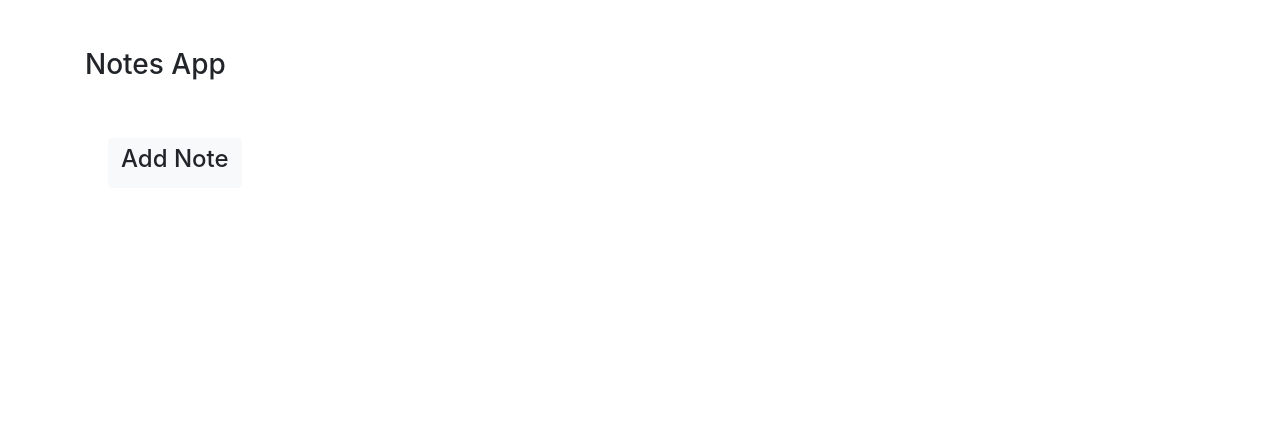
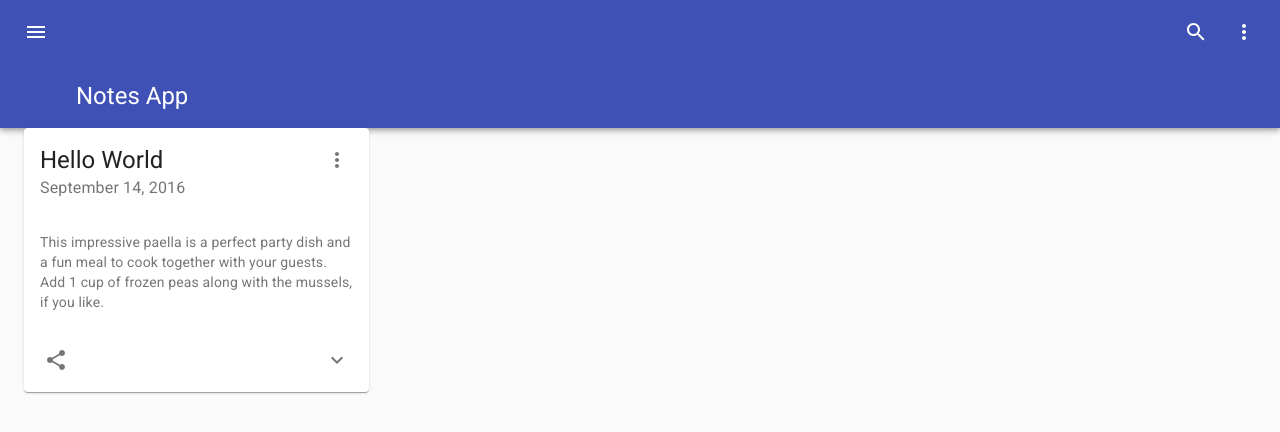
Before and after one commit to praveen1994kp/notes-ui, a React app: page / in a window 1280 px wide. Shown: the top 432 px of the page. Built offline with nearby package versions, Linux system fonts and the light colour scheme.

Commit message:
Material theme- initial commit

```diff
--- a/package.json
+++ b/package.json
@@ -5,7 +5,7 @@
   "main": "index.js",
   "scripts": {
     "dev": "npx webpack-dev-server --env.env=dev",
-    "start" :"cross-env NODE_ENV=production npm run start-prod",
+    "start": "cross-env NODE_ENV=production npm run start-prod",
     "start-prod": "npm run build && cross-env NODE_ENV=production node server",
     "heroku-prebuild": "npm install --dev npm run prebuild",
     "prebuild": "rimraf dist",
@@ -47,6 +47,9 @@
     "webpack-merge": "^4.2.2"
   },
   "dependencies": {
+    "@material-ui/core": "^4.7.0",
+    "@material-ui/icons": "^4.5.1",
+    "clsx": "^1.0.4",
     "express": "^4.17.1",
     "install": "^0.13.0",
     "lodash": "^4.17.15",
--- a/public/index.html
+++ b/public/index.html
@@ -5,13 +5,13 @@
     <meta charset="UTF-8">
     <meta name="viewport" content="width=device-width, initial-scale=1.0">
     <meta http-equiv="X-UA-Compatible" content="ie=edge">
+    <link rel="stylesheet" href="https://fonts.googleapis.com/css?family=Roboto:300,400,500,700&display=swap" />
+    <link rel="stylesheet" href="https://fonts.googleapis.com/icon?family=Material+Icons" />
     <title>Notes App</title>
-    <link rel="stylesheet" href="https://stackpath.bootstrapcdn.com/bootstrap/4.3.1/css/bootstrap.min.css"/>
     </script>
 </head>
 
-<body class="container mt-5">
-
+<body>
     <div id="AppContainer"></div>
 </body>
 
--- a/src/App.js
+++ b/src/App.js
@@ -1,10 +1,20 @@
 import React from 'react'
 import LandingPage from './pages/Landing'
+import NavBar from './components/nav'
+import CssBaseline from '@material-ui/core/CssBaseline'
 const App = () => {
-	return <div>
-		<h3>Notes App</h3>
-		<LandingPage />
-	</div>
+	return (
+		<React.Fragment>
+            <CssBaseline />
+			<NavBar />
+			<LandingPage />
+		</React.Fragment>
+	)
 }
 
 export default App
+
+/* <div>
+		<h3>Notes App</h3>
+		<LandingPage />
+	</div> */
--- /dev/null
+++ b/src/components/nav/NavBar.js
@@ -0,0 +1,50 @@
+import React from 'react'
+import {AppBar, Toolbar, IconButton, Typography } from '@material-ui/core'
+import { makeStyles } from '@material-ui/core/styles'
+import MenuIcon from '@material-ui/icons/Menu'
+import SearchIcon from '@material-ui/icons/Search'
+import MoreIcon from '@material-ui/icons/MoreVert'
+
+const useStyles = makeStyles(theme => ({
+    root:{
+        flexGrow: 1
+    },
+    menuButton:{
+        marginRight: theme.spacing(2)
+    },
+    toolbar: {
+        minHeight: 128,
+        alignItems: 'flex-start',
+        paddingTop: theme.spacing(1),
+        paddingBottom: theme.spacing(2)
+    },
+    title: {
+        flexGrow: 1,
+        alignSelf: 'flex-end'
+    }
+}))
+
+export default function ProminentAppBar() {
+    const classes= useStyles()
+
+    return (
+        <div className={classes.root}>
+            <AppBar position='static'>
+                <Toolbar className = {classes.toolbar}>
+                    <IconButton edge='start' className={classes.menuButton} color='inherit' aria-label='open-drawer'>
+                        <MenuIcon />
+                    </IconButton>
+                    <Typography className={classes.title} variant='h5' noWrap>
+                        Notes App
+                    </Typography>
+                    <IconButton aria-label='search' color='inherit'>
+                        <SearchIcon />
+                    </IconButton>
+                    <IconButton aria-label='display more actions' edge='end' color='inherit'>
+                        <MoreIcon />
+                    </IconButton>
+                </Toolbar>
+            </AppBar>
+        </div>
+    )
+}
--- /dev/null
+++ b/src/components/nav/index.js
@@ -0,0 +1,3 @@
+import NavBar from './NavBar'
+
+export default NavBar
--- a/src/pages/Landing.js
+++ b/src/pages/Landing.js
@@ -1,9 +1,20 @@
 import React from 'react'
-import NotesContainer from '../components/notes/NotesContainer'
+import {Typography, Container} from '@material-ui/core'
+import NoteSample from './NoteSample'
+/* import NotesContainer from '../components/notes/NotesContainer' */
+
+
+
 const Landing = () => {
     return (
-        <div><NotesContainer/></div>
+        <React.Fragment>
+            <Container maxWidth = 'lg'>
+                <Typography component='div' style={{height: '100vh' }} ><NoteSample /></Typography>
+            </Container>
+        </React.Fragment>
     )
 }
 
 export default Landing
+
+/*<div><NotesContainer/></div>*/
--- /dev/null
+++ b/src/pages/NoteSample.js
@@ -0,0 +1,99 @@
+import React from 'react'
+import { makeStyles } from '@material-ui/core/styles'
+import clsx from 'clsx'
+import Card from '@material-ui/core/Card'
+import CardHeader from '@material-ui/core/CardHeader'
+import CardContent from '@material-ui/core/CardContent'
+import CardActions from '@material-ui/core/CardActions'
+import Collapse from '@material-ui/core/Collapse'
+import IconButton from '@material-ui/core/IconButton'
+import Typography from '@material-ui/core/Typography'
+import ShareIcon from '@material-ui/icons/Share'
+import ExpandMoreIcon from '@material-ui/icons/ExpandMore'
+import MoreVertIcon from '@material-ui/icons/MoreVert'
+
+const useStyles = makeStyles(theme => ({
+    card: {
+        maxWidth: 345
+    },
+    expand: {
+        transform: 'rotate(0deg)',
+        marginLeft: 'auto',
+        transition: theme.transitions.create('transform', {
+            duration: theme.transitions.duration.shortest
+        })
+    },
+    expandOpen: {
+        transform: 'rotate(180deg)'
+    }
+}))
+
+
+export default function Note() {
+    const classes = useStyles()
+    const [expanded, setExpanded] = React.useState(false)
+
+    const handleExpandClick = () => {
+        setExpanded(!expanded)
+    }
+
+    return (
+        <Card className={classes.card}>
+            <CardHeader action={
+                <IconButton aria-label='settings'>
+                    <MoreVertIcon />
+                </IconButton>
+            }
+                title='Hello World'
+                subheader='September 14, 2016'
+            />
+            <CardContent>
+                <Typography variant="body2" color="textSecondary" component="p">
+                    This impressive paella is a perfect party dish and a fun meal to cook together with your
+              guests. Add 1 cup of frozen peas along with the mussels, if you like.
+                </Typography>
+            </CardContent>
+            <CardActions disableSpacing>
+                <IconButton aria-label='add to favourites'>
+                    <ShareIcon />
+                </IconButton>
+                <IconButton className={clsx(classes.expand, {
+                    [classes.expandOpen]: expanded
+                })}
+                    onClick={handleExpandClick}
+                    aria-expanded={expanded}
+                    aria-label='show more'
+                >
+                    <ExpandMoreIcon />
+                </IconButton>
+            </CardActions>
+            <Collapse in={expanded} timeout='auto' unmountOnExit>
+                <CardContent>
+                    <Typography paragraph></Typography>
+                    <Typography paragraph>
+                        Heat 1/2 cup of the broth in a pot until simmering, add saffron and set aside for 10
+                        minutes.
+          </Typography>
+                    <Typography paragraph>
+                        Heat oil in a (14- to 16-inch) paella pan or a large, deep skillet over medium-high
+                        heat. Add chicken, shrimp and chorizo, and cook, stirring occasionally until lightly
+                        browned, 6 to 8 minutes. Transfer shrimp to a large plate and set aside, leaving chicken
+                        and chorizo in the pan. Add pimentón, bay leaves, garlic, tomatoes, onion, salt and
+                        pepper, and cook, stirring often until thickened and fragrant, about 10 minutes. Add
+                        saffron broth and remaining 4 1/2 cups chicken broth; bring to a boil.
+          </Typography>
+                    <Typography paragraph>
+                        Add rice and stir very gently to distribute. Top with artichokes and peppers, and cook
+                        without stirring, until most of the liquid is absorbed, 15 to 18 minutes. Reduce heat to
+                        medium-low, add reserved shrimp and mussels, tucking them down into the rice, and cook
+                        again without stirring, until mussels have opened and rice is just tender, 5 to 7
+                        minutes more. (Discard any mussels that don’t open.)
+          </Typography>
+                    <Typography>
+                        Set aside off of the heat to let rest for 10 minutes, and then serve.
+          </Typography>
+                </CardContent>
+            </Collapse>
+        </Card>
+    )
+}
```
Also changed, not shown: 1 other file (tests, documents, lock files or other folders).
